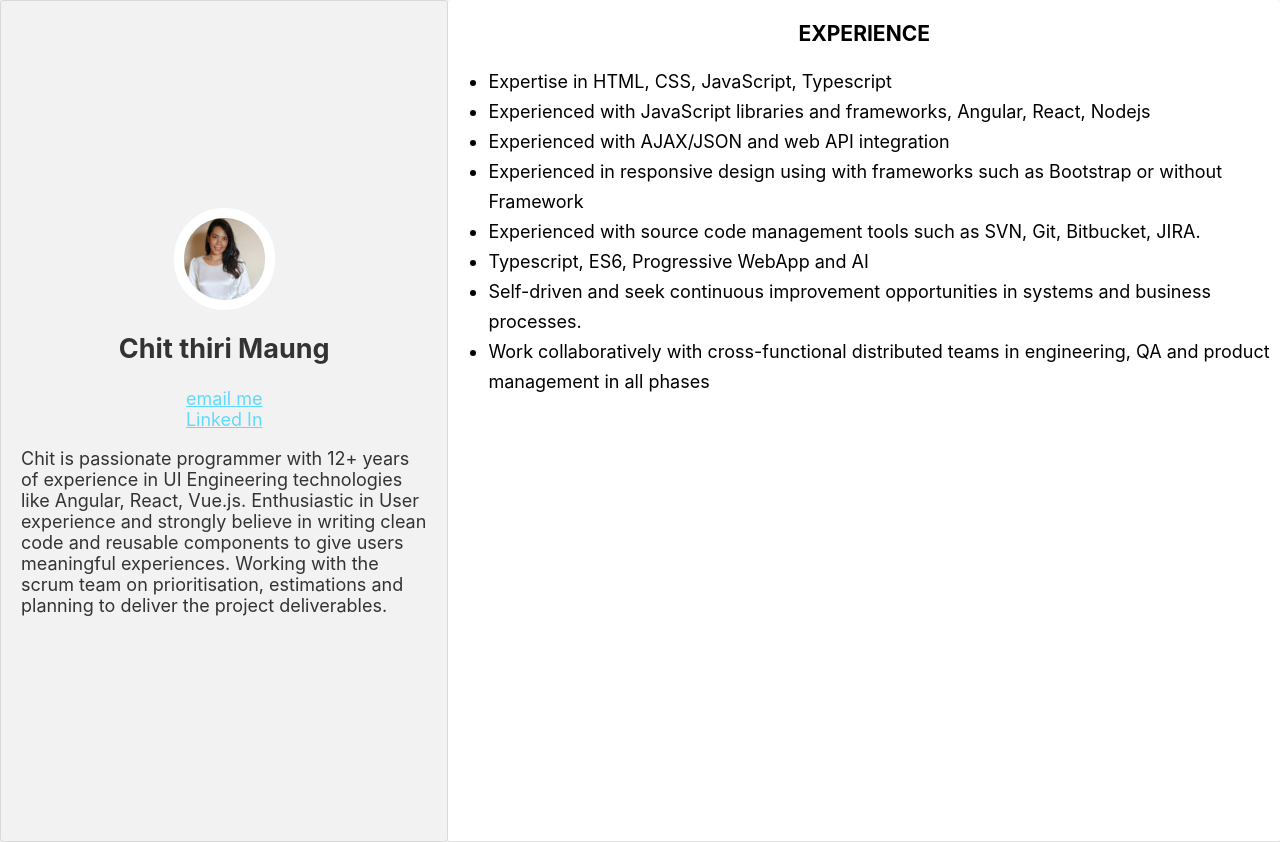
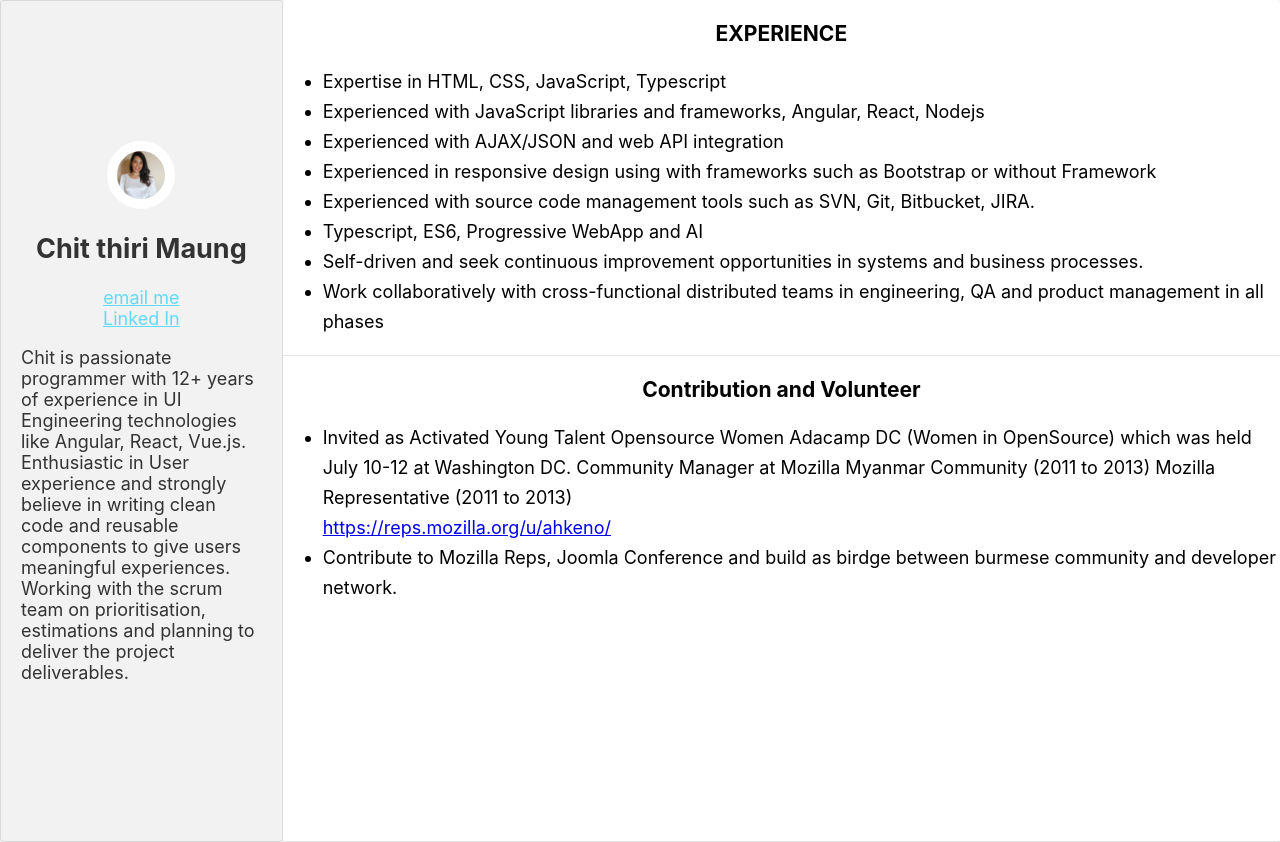
Before and after one commit to ahkeno/ahkeno.github.io, a React (Create React App) app: page / in a window 1280 px wide. Built offline with nearby package versions, Linux system fonts and the light colour scheme.

Commit message:
update expericen

```diff
--- a/src/App.css
+++ b/src/App.css
@@ -47,7 +47,9 @@
   display: list-item;
   line-height: 30px;
 }
-
+.divider{
+  border-bottom: solid 1px rgba(160, 160, 160, 0.3);
+}
 @media only screen and (max-width: 600px) {
   .App{
     display: block;
--- a/src/App.js
+++ b/src/App.js
@@ -32,7 +32,16 @@ function App() {
             <li> Work collaboratively with cross-functional distributed teams in engineering, QA and product
               management in all phases</li>
           </ul>
+          <div className='divider'></div>
+          <h3>Contribution and Volunteer</h3>
+            <ul>
+              <li>Invited as Activated Young Talent Opensource Women Adacamp DC (Women in OpenSource) which was held July 10-12 at Washington DC.
+                 Community Manager at Mozilla Myanmar Community (2011 to 2013) Mozilla Representative (2011 to 2013)<br/>
+                 <a href='https://reps.mozilla.org/u/ahkeno/'>https://reps.mozilla.org/u/ahkeno/</a>  </li>
+              <li>Contribute to Mozilla Reps, Joomla Conference and build as birdge between burmese community and developer network.</li>
+            </ul>
       </div>
+
     </div>
   );
 }
```
Lines whose indentation alone changed are shown as unchanged.
